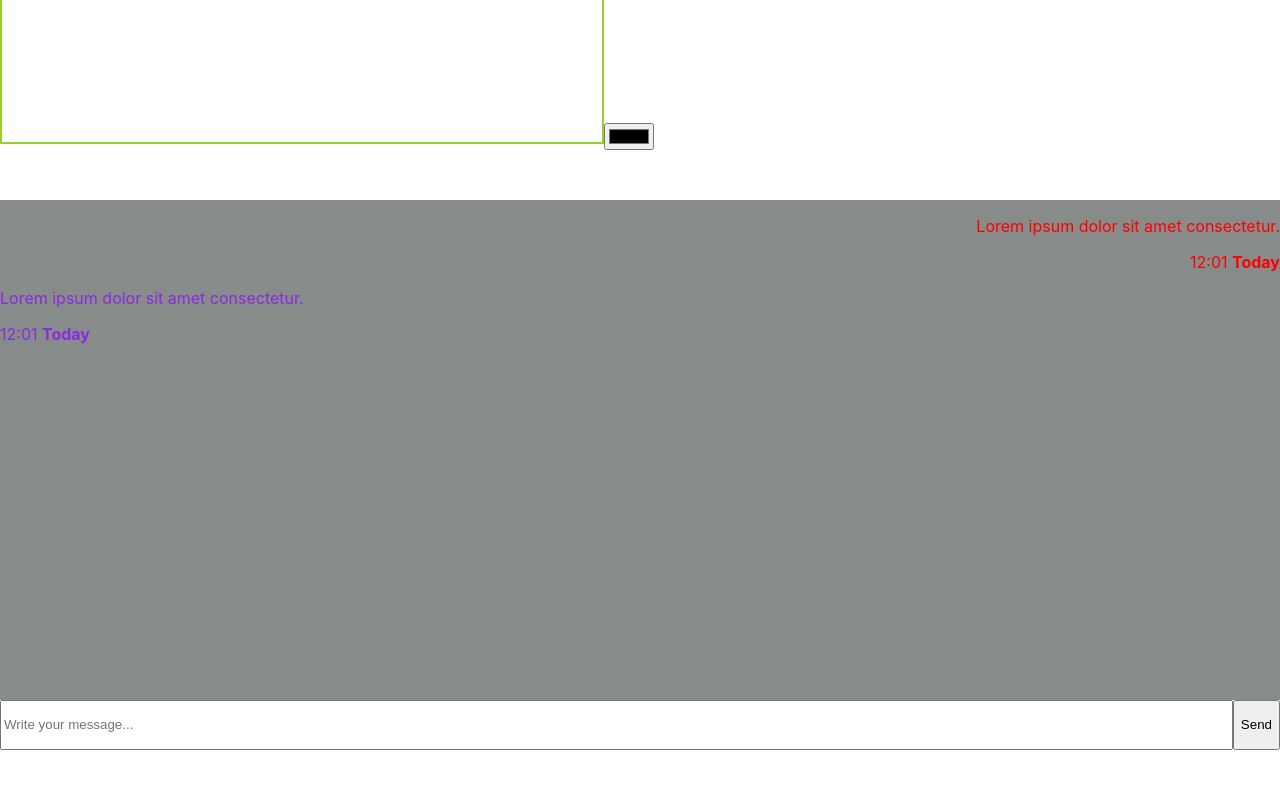
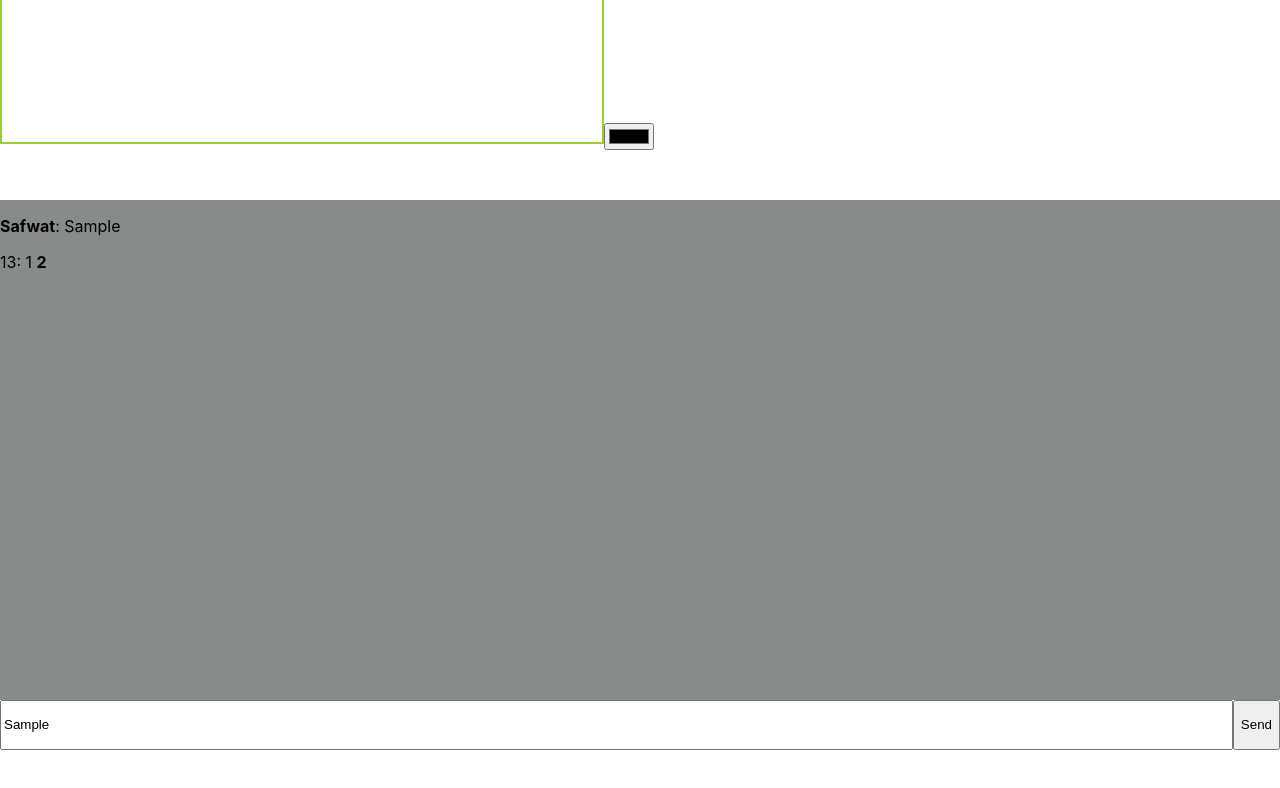
Before and after one commit to safwat-fathi/collaborative-study, a React (Create React App) app in the folder client/: page / in a window 1280 px wide. Both pictures are taken after typing "Sample" into the empty fields and a click on the input "Send". Shown: the part 342-1130 px from the top of the page. Built offline with nearby package versions, Linux system fonts and the light colour scheme; no server answers.

Commit message:
chat is working :)

```diff
--- a/client/src/App.js
+++ b/client/src/App.js
@@ -1,9 +1,9 @@
 import React, { Component } from "react";
 import { w3cwebsocket as W3CWebSocket } from "websocket";
-
+// ---------------------
 import Whiteboard from "./components/Whiteboard";
 import Chat from "./components/Chat";
-
+// ---------------------
 const client = new W3CWebSocket("ws://127.0.0.1:8000");
 
 export default class App extends Component {
@@ -30,20 +30,10 @@ export default class App extends Component {
     client.onmessage = (e) => {
       let data = JSON.parse(e.data);
 
-      switch (data.type) {
-        case "user data":
-          this.setState({
-            userID: data.message,
-          });
-          break;
-        case "chatting":
-          console.log(data.type);
-          break;
-        case "drawing":
-          console.log(data.type);
-          break;
-        default:
-          console.log(`😁 from App`);
+      if (data.type === "user data") {
+        this.setState({
+          userID: data.message,
+        });
       }
     };
   }
--- a/client/src/components/Chat/Chat.css
+++ b/client/src/components/Chat/Chat.css
@@ -15,14 +15,6 @@
   display: flex;
   flex-flow: column;
 }
-.message.in {
-  color: red;
-  align-items: flex-end;
-}
-.message.out {
-  color: blueviolet;
-}
-
 /* form styles */
 form {
   display: flex;
--- /dev/null
+++ b/client/src/components/Chat/ChatMessage.js
@@ -0,0 +1,14 @@
+import React from "react";
+
+export default ({ name, message, time, date }) => {
+  return (
+    <div className="message">
+      <p>
+        <strong>{name}</strong>: {message}
+      </p>
+      <span>
+        {time} <b>{date}</b>
+      </span>
+    </div>
+  );
+};
--- a/client/src/components/Chat/index.js
+++ b/client/src/components/Chat/index.js
@@ -1,5 +1,8 @@
 import React, { Component } from "react";
 import { w3cwebsocket as W3CWebSocket } from "websocket";
+
+import ChatMessage from "./ChatMessage";
+
 import "./Chat.css";
 
 const client = new W3CWebSocket("ws://127.0.0.1:8000");
@@ -9,7 +12,14 @@ export default class Chat extends Component {
     super(props);
 
     this.state = {
-      message: "",
+      name: "Safwat",
+      lastMessage: {
+        name: "",
+        message: "",
+        time: null,
+        date: null,
+      },
+      messages: [],
     };
   }
 
@@ -19,9 +29,21 @@ export default class Chat extends Component {
 
       try {
         if (data.type === "chatting") {
-          console.log(`${data.type} from Chat component`);
+          let message = data.message.message;
+          let name = data.message.name;
+          let time = data.message.time;
+          let date = data.message.date;
+
+          this.setState({
+            lastMessage: {
+              name,
+              message,
+              time,
+              date,
+            },
+            messages: [...this.state.messages, data.message],
+          });
         }
-        return;
       } catch (err) {
         console.log(err);
       }
@@ -32,7 +54,13 @@ export default class Chat extends Component {
     e.preventDefault();
 
     this.setState({
-      message: e.target.value,
+      // @ts-ignore
+      lastMessage: {
+        name: this.state.name,
+        message: e.target.value,
+        time: `${new Date().getHours()}: ${new Date().getMinutes()}`,
+        date: `${new Date().getDate()}`,
+      },
     });
   };
 
@@ -43,12 +71,18 @@ export default class Chat extends Component {
       JSON.stringify({
         type: "chatting",
         room: this.state.room,
-        message: this.state.message,
+        message: this.state.lastMessage,
       })
     );
 
     this.setState({
-      message: "",
+      lastMessage: {
+        name: this.state.name,
+        message: "",
+        time: null,
+        date: null,
+      },
+      messages: [...this.state.messages, this.state.lastMessage],
     });
   };
 
@@ -57,19 +91,18 @@ export default class Chat extends Component {
       <div className="chat">
         {/* messages container */}
         <div className="messages">
-          <div className="message in">
-            <p>Lorem ipsum dolor sit amet consectetur.</p>
-            <span>
-              12:01 <b>Today</b>
-            </span>
-          </div>
-
-          <div className="message out">
-            <p>Lorem ipsum dolor sit amet consectetur.</p>
-            <span>
-              12:01 <b>Today</b>
-            </span>
-          </div>
+          {this.state.messages.map((message, index) => {
+            return (
+              <ChatMessage
+                // index is not ideal for keys in react
+                key={index}
+                name={message.name}
+                message={message.message}
+                time={message.time}
+                date={message.date}
+              />
+            );
+          })}
         </div>
 
         {/* form */}
@@ -78,7 +111,6 @@ export default class Chat extends Component {
             onChange={this.handleChange}
             type="text"
             placeholder="Write your message..."
-            value={this.state.message}
           />
           <input type="submit" value="Send" />
         </form>
```
Also changed, not shown: 1 other file (tests, documents, lock files or other folders).
